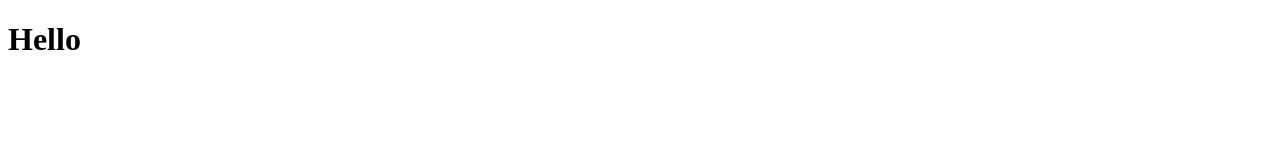
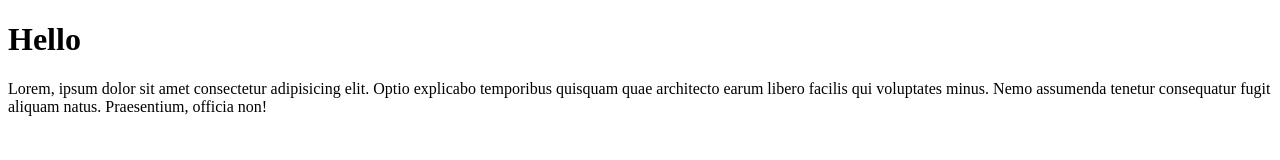
Before and after one commit to CodeWithJaya/my-first-project, a plain HTML site: page index.html in a window 1280 px wide. Drawn offline with Linux system fonts and the light colour scheme.

Commit message:
add a ptag

```diff
--- a/index.html
+++ b/index.html
@@ -7,5 +7,6 @@
 </head>
 <body>
     <h1>Hello</h1>
+    <p>Lorem, ipsum dolor sit amet consectetur adipisicing elit. Optio explicabo temporibus quisquam quae architecto earum libero facilis qui voluptates minus. Nemo assumenda tenetur consequatur fugit aliquam natus. Praesentium, officia non!</p>
 </body>
 </html>
```
